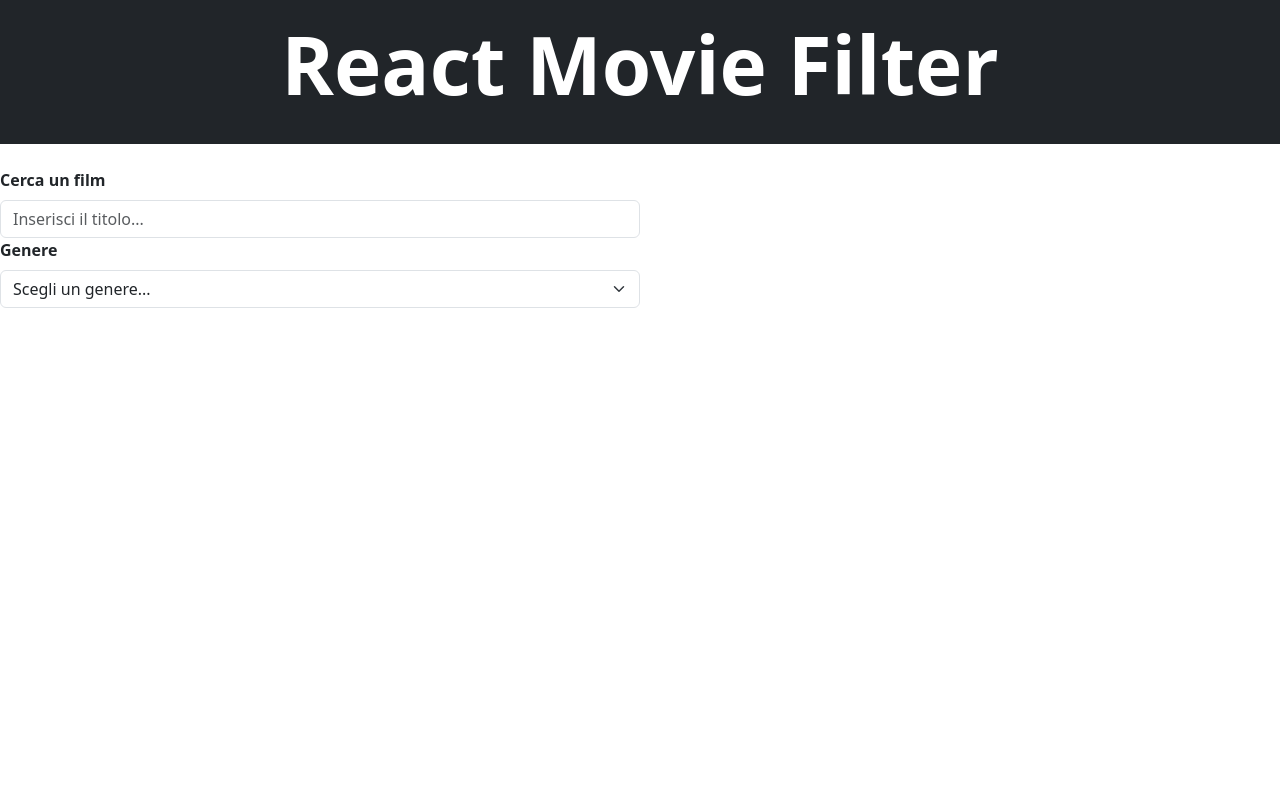
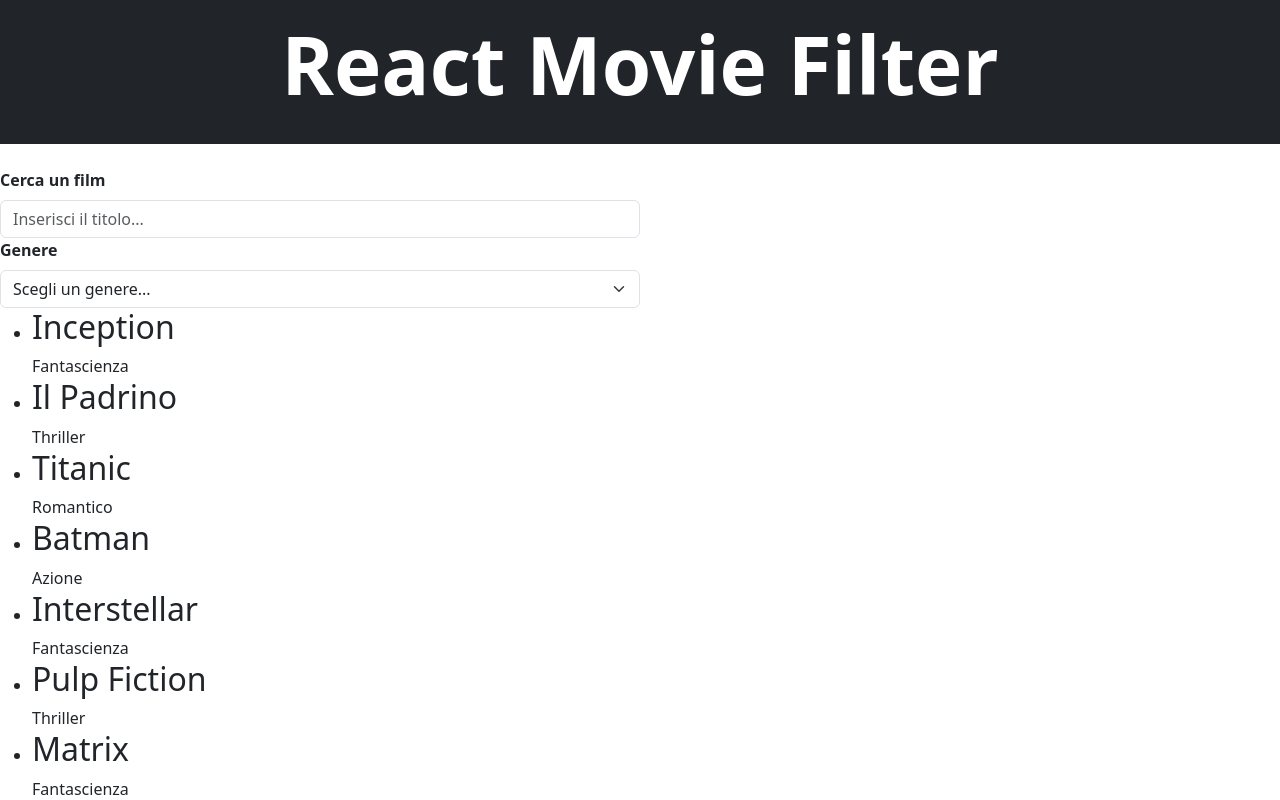
Before and after one commit to francesco-cassese/react-movie-filter, a React (Vite) app: page / in a window 1280 px wide. Shown: the top 800 px of the page. Built offline with nearby package versions, Linux system fonts and the light colour scheme.

Commit message:
feat: aggiunto componente e stampata lista statica iniziale

```diff
--- a/src/App.jsx
+++ b/src/App.jsx
@@ -1,9 +1,13 @@
 import { useState, useEffect } from 'react';
 import Header from './components/Header.jsx';
 import movieList from './data/movieList.js';
+import ListMovie from './components/ListMovie.jsx';
 
 function App() {
-  const [search, setSearch] = useState(movieList);
+  const [listMovie, setListMovie] = useState(movieList)
+  const [search, setSearch] = useState('');
+
+
   return (
     <>
       <Header />
@@ -35,6 +39,7 @@ function App() {
               </select>
             </div>
           </div>
+          <ListMovie listMovie={movieList} />
         </form>
       </main>
     </>
--- /dev/null
+++ b/src/components/ListMovie.jsx
@@ -0,0 +1,17 @@
+function ListMovie(props) {
+    const listMovieJsx = props.listMovie.map(movie => {
+        const { title, genre } = movie
+        return (
+            <li key={crypto.randomUUID()}>
+                <div>
+                    <h2>{title}</h2>
+                    <span>{genre}</span>
+                </div>
+            </li>
+        )
+    })
+    return (
+        <ul>{listMovieJsx}</ul>
+    )
+}
+export default ListMovie
```
